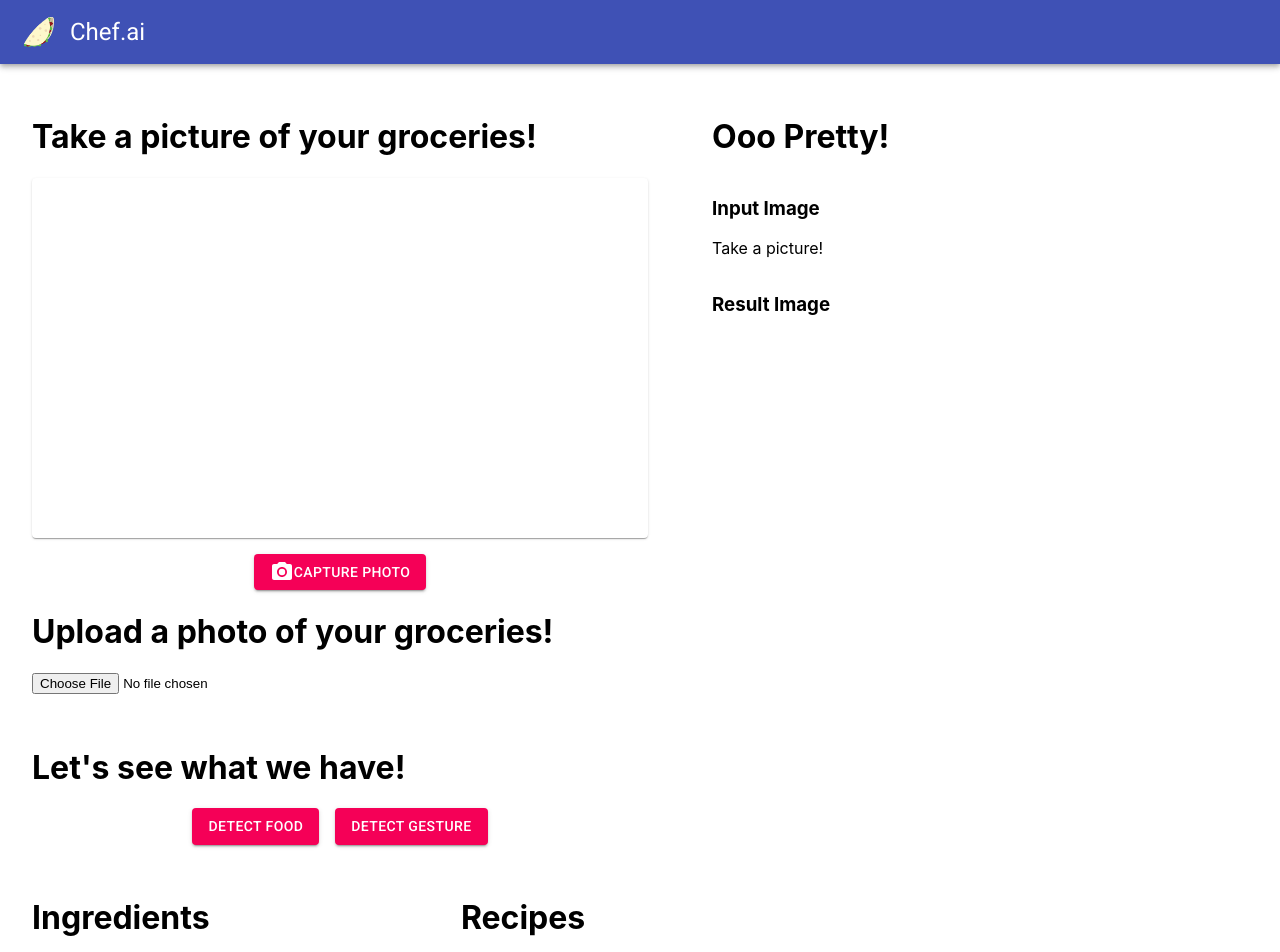
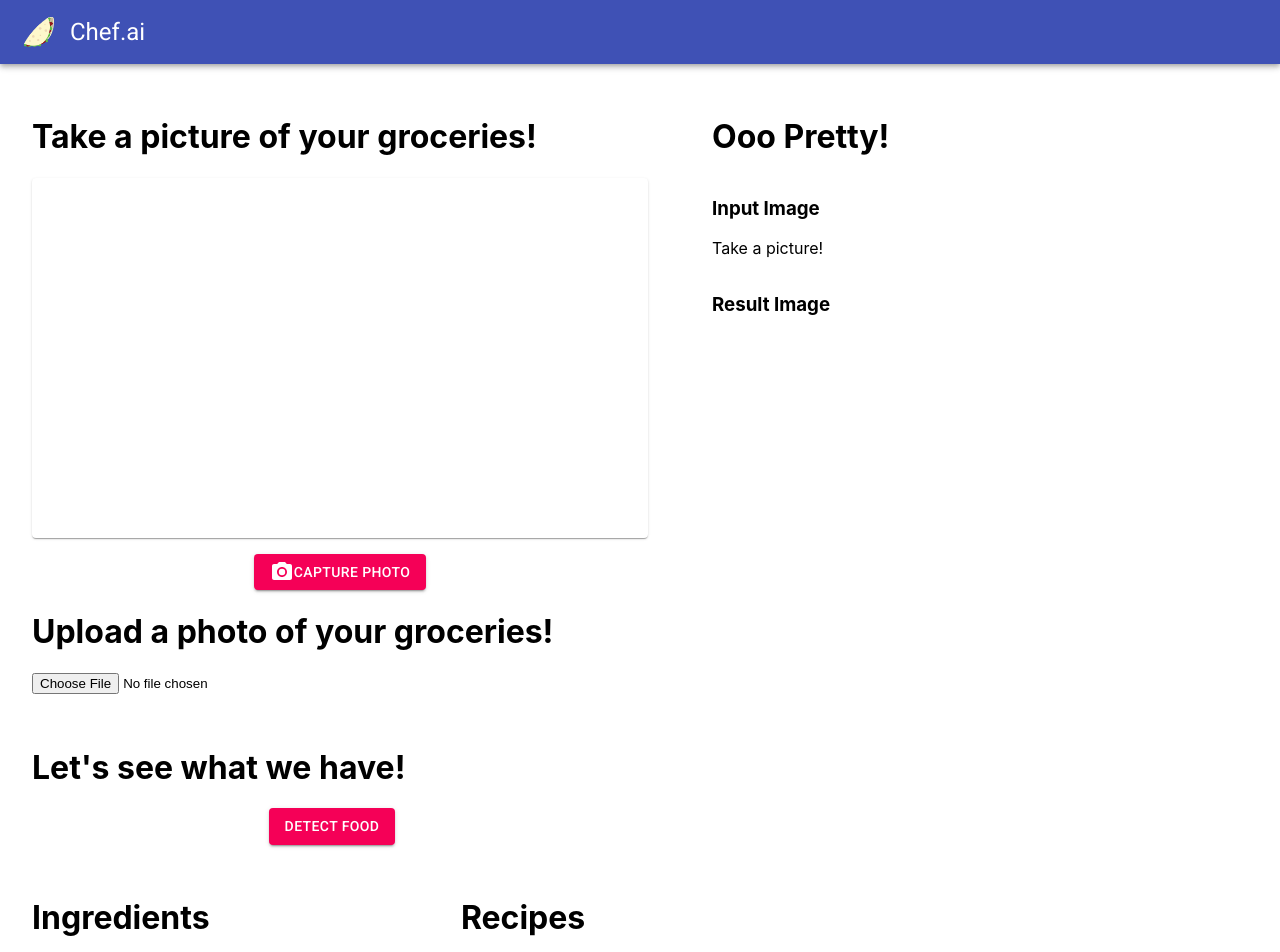
Before and after one commit to fcr3/chef_devmesh, a React (Create React App) app in the folder test_react_app/: page / in a window 1280 px wide. Shown: the top 952 px of the page. Built offline with nearby package versions, Linux system fonts and the light colour scheme; no server answers.

Commit message:
remove gesture

```diff
--- a/test_react_app/src/App.js
+++ b/test_react_app/src/App.js
@@ -215,10 +215,7 @@ class App extends Component {
                 <div onClick={(e) => this.detect(this.state.imageSrc, 'food')} style={{'marginRight': '1rem'}}>
                   <Button variant="contained" color="secondary">Detect Food</Button>
                 </div>
-                <div
-                  onClick={(e) => this.detect(this.state.imageSrc, 'gesture')} >
-                  <Button variant="contained" color="secondary">Detect Gesture</Button>
-                </div>
+
               </div>
             </div>
           </div>
```
Also changed, not shown: 1 other file (tests, documents, lock files or other folders).
